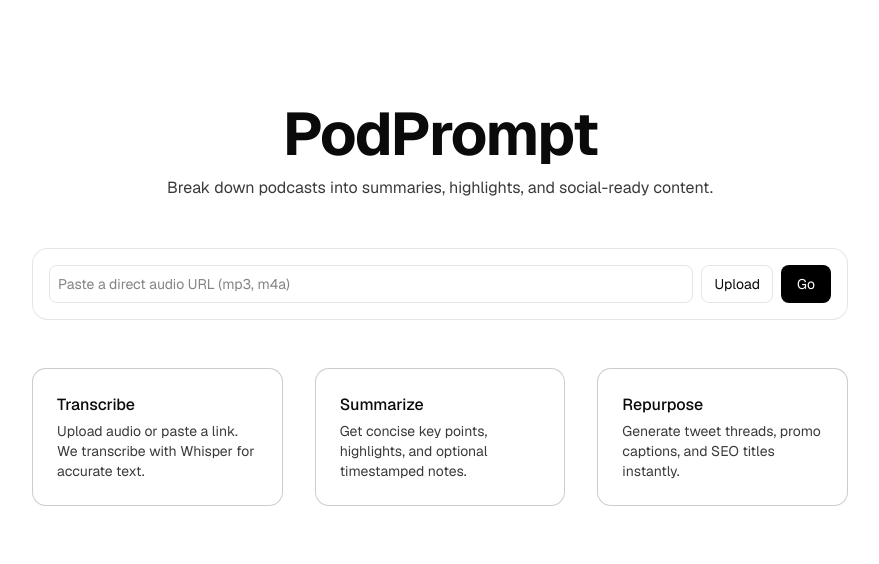
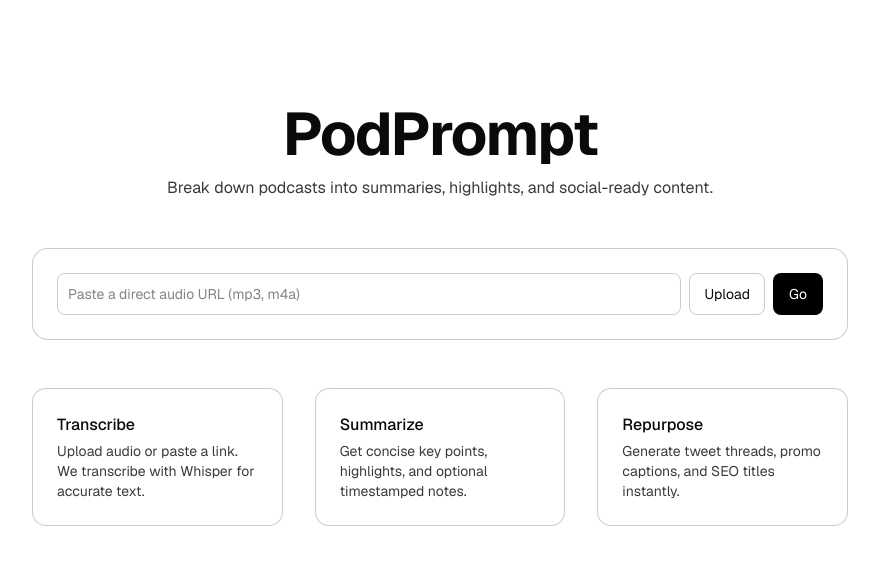
Before and after one commit to paarad/23-podprompt, a Next.js app: page / in a window 1280 px wide. Shown: the top 564 px of the page, without its empty margins (200-1079 px from the left). Built offline with nearby package versions, Linux system fonts and the light colour scheme.

Commit message:
ui: match input bar border contrast and padding with cards

```diff
--- a/app/page.tsx
+++ b/app/page.tsx
@@ -73,18 +73,18 @@ export default function Home() {
 				<p className="mt-3 text-sm sm:text-base opacity-80">Break down podcasts into summaries, highlights, and social-ready content.</p>
 			</section>
 
-			<section className="rounded-2xl border border-black/10 dark:border-white/10 p-3 sm:p-4 bg-white dark:bg-black/20">
-				<div className="flex flex-col gap-2">
+			<section className="rounded-2xl border border-black/20 dark:border-white/25 p-5 sm:p-6 bg-white dark:bg-black/20">
+				<div className="flex flex-col gap-3">
 					<div className="flex items-stretch gap-2">
 						<input
 							type="url"
 							placeholder="Paste a direct audio URL (mp3, m4a)"
 							value={url}
 							onChange={(e) => setUrl(e.target.value)}
-							className="flex-1 rounded-md border border-black/10 dark:border-white/15 p-2 text-sm"
+							className="flex-1 rounded-md border border-black/20 dark:border-white/25 p-2.5 text-sm"
 						/>
 						<input id="file-input" type="file" accept="audio/*" onChange={(e) => setFile(e.target.files?.[0] || null)} className="hidden" />
-						<label htmlFor="file-input" className="inline-flex items-center rounded-md border border-black/10 dark:border-white/15 px-3 py-2 text-sm cursor-pointer hover:bg-black/5 dark:hover:bg-white/10">Upload</label>
+						<label htmlFor="file-input" className="inline-flex items-center rounded-md border border-black/20 dark:border-white/25 px-3.5 py-2 text-sm cursor-pointer hover:bg-black/5 dark:hover:bg-white/10">Upload</label>
 						<button
 							onClick={handleProcess}
 							disabled={loading}
```
